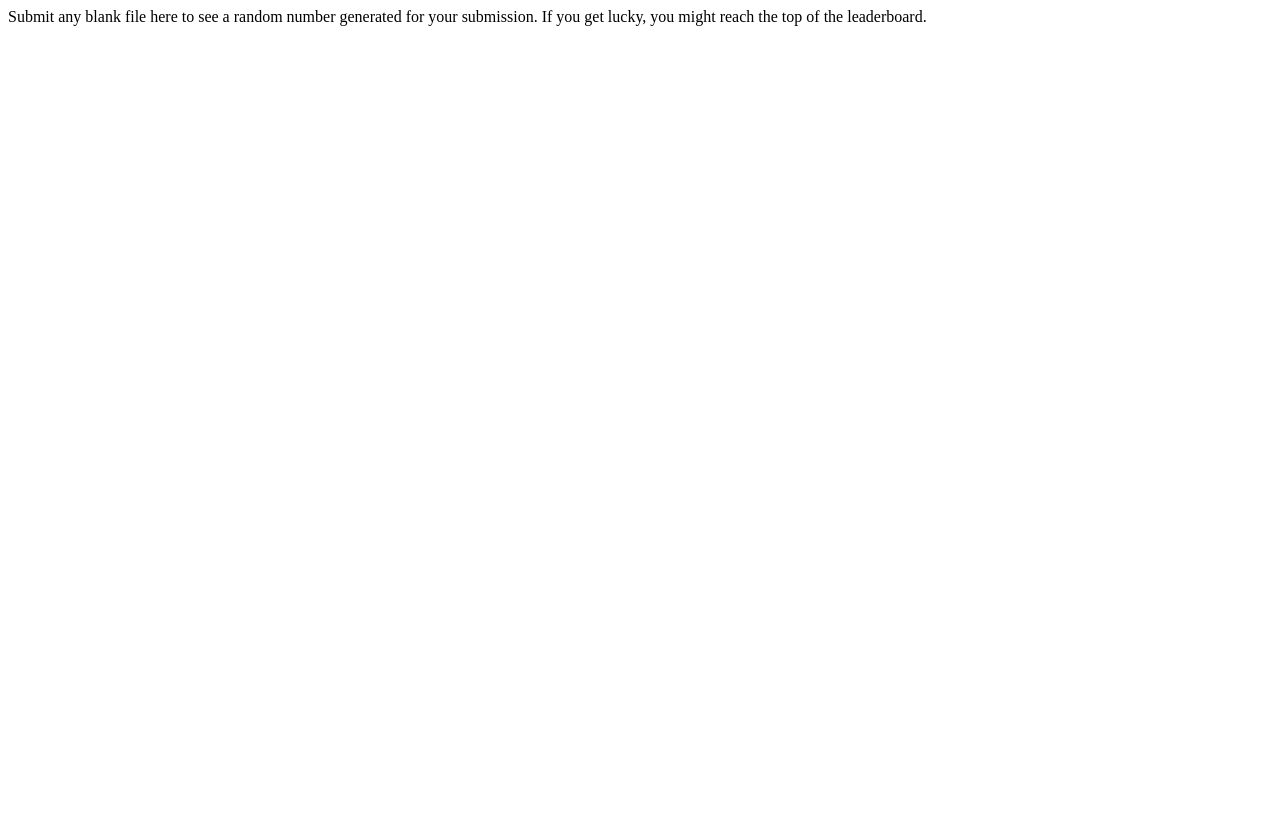
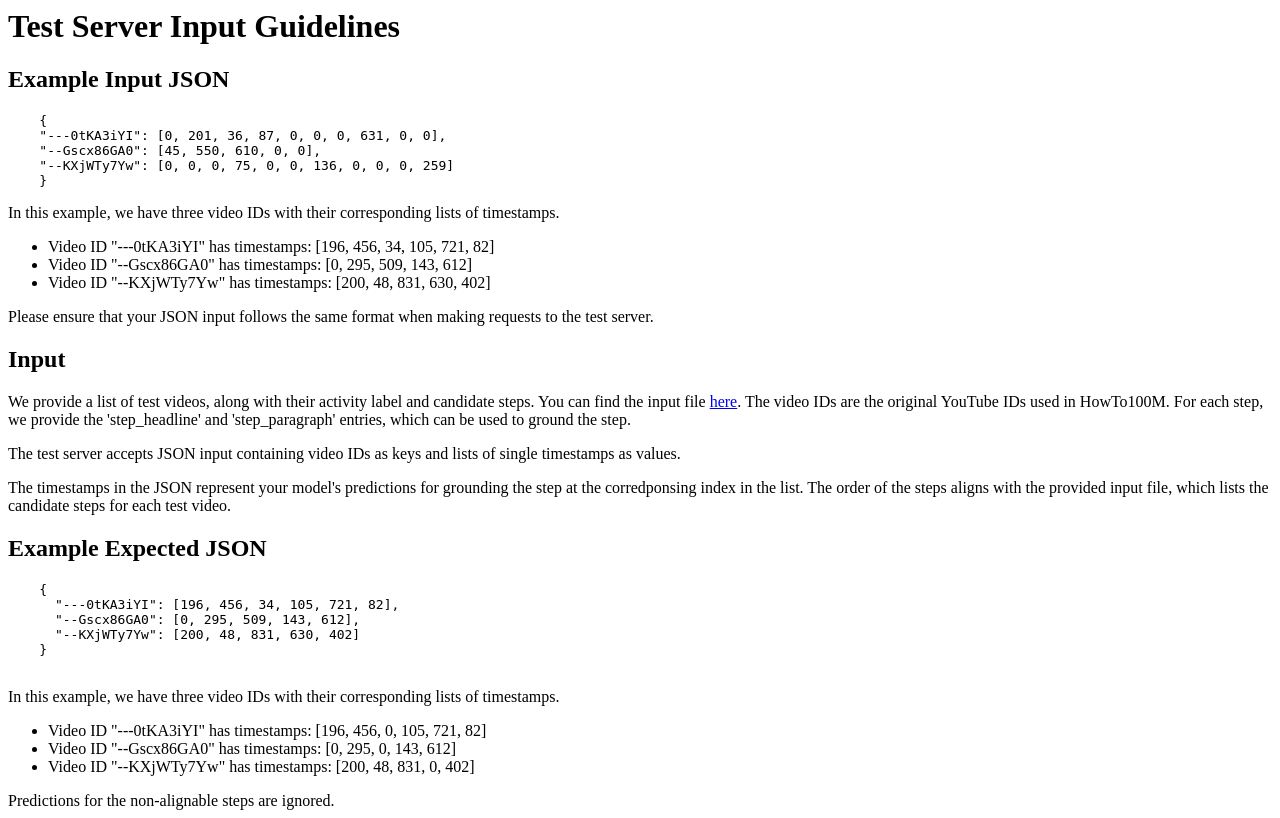
Before and after one commit to afourast/htstep-challenge, a Python web app: template templates/submission_guidelines.html in a window 1280 px wide. Before the commit the page ends 26 px from the top, so only its background shows below. Run offline with Jinja, Linux system fonts and the light colour scheme; the template is opened without the code that fills it, so the values that code supplies are empty.

Commit message:
template update

```diff
--- a/templates/submission_guidelines.html
+++ b/templates/submission_guidelines.html
@@ -1 +1,56 @@
-<p>Submit any blank file here to see a random number generated for your submission. If you get lucky, you might reach the top of the leaderboard.</p>
+<h1>Test Server Input Guidelines</h1>
+
+
+<h2>Example Input JSON</h2>
+<pre>
+    {
+    "---0tKA3iYI": [0, 201, 36, 87, 0, 0, 0, 631, 0, 0],
+    "--Gscx86GA0": [45, 550, 610, 0, 0],
+    "--KXjWTy7Yw": [0, 0, 0, 75, 0, 0, 136, 0, 0, 0, 259]
+    }
+</pre>
+
+<p>In this example, we have three video IDs with their corresponding lists of timestamps.</p>
+<ul>
+    <li>Video ID "---0tKA3iYI" has timestamps: [196, 456, 34, 105, 721, 82]</li>
+    <li>Video ID "--Gscx86GA0" has timestamps: [0, 295, 509, 143, 612]</li>
+    <li>Video ID "--KXjWTy7Yw" has timestamps: [200, 48, 831, 630, 402]</li>
+</ul>
+
+<p>Please ensure that your JSON input follows the same format when making requests to the test server.</p>
+
+
+
+<h2>Input</h2>
+
+<p>
+We provide a list of test videos, along with their activity label and candidate steps.
+ You can find the input file <a href="example_input_file.html">here</a>.
+The video IDs are the original YouTube IDs used in HowTo100M.
+For each step, we provide the 'step_headline' and 'step_paragraph' entries, which can be used to ground the step.
+</p>
+
+
+<p>The test server accepts JSON input containing video IDs as keys and lists of single timestamps as values.</p>
+<p>The timestamps in the JSON represent your model's predictions for grounding
+     the step at the corredponsing index in the list. The order of the steps aligns with the provided input file,
+     which lists the candidate steps for each test video.
+    </p>
+
+<h2>Example Expected JSON</h2>
+  <pre>
+    {
+      "---0tKA3iYI": [196, 456, 34, 105, 721, 82],
+      "--Gscx86GA0": [0, 295, 509, 143, 612],
+      "--KXjWTy7Yw": [200, 48, 831, 630, 402]
+    }
+  </pre>
+
+  <p>In this example, we have three video IDs with their corresponding lists of timestamps.</p>
+  <ul>
+    <li>Video ID "---0tKA3iYI" has timestamps: [196, 456, 0, 105, 721, 82]</li>
+    <li>Video ID "--Gscx86GA0" has timestamps: [0, 295, 0, 143, 612]</li>
+    <li>Video ID "--KXjWTy7Yw" has timestamps: [200, 48, 831, 0, 402]</li>
+  </ul>
+
+  Predictions for the non-alignable steps are ignored.
```
